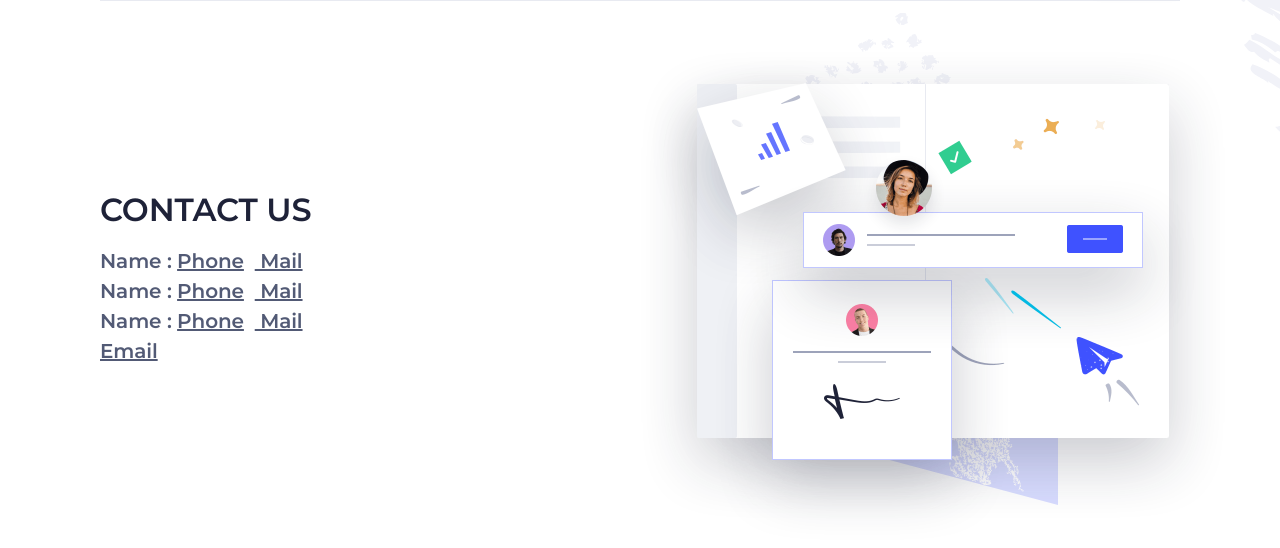
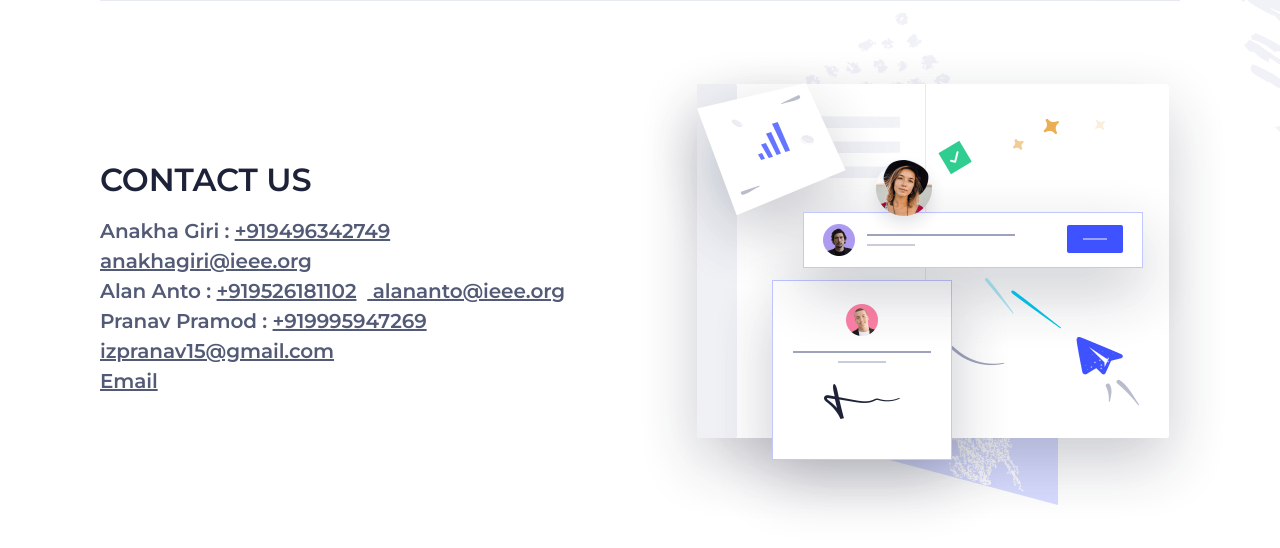
Before and after one commit to nalimhahs/ieeethm, a Django app: page /contact in a window 1280 px wide. Shown: the part 80-628 px from the top of the page. Run offline with Django 3.2, Linux system fonts and the light colour scheme.

Commit message:
contacts added

```diff
--- a/templates/landing/contact.html
+++ b/templates/landing/contact.html
@@ -126,24 +126,24 @@
                   >
                     <h3 class="sa or">CONTACT US</h3>
                     <p class="su">
-                      Name : <a href="tel:">Phone</a>&nbsp;&nbsp;<a
-                        href="mailto:"
+                      Anakha Giri : <a href="tel:+919496342749">+919496342749</a>&nbsp;&nbsp;<a
+                        href="mailto:anakhagiri@ieee.org"
                       >
-                        Mail</a
+                        anakhagiri@ieee.org</a
                       >
                     </p>
                     <p class="su">
-                      Name : <a href="tel:">Phone</a>&nbsp;&nbsp;<a
-                        href="mailto:"
+                      Alan Anto : <a href="tel:+919526181102">+919526181102</a>&nbsp;&nbsp;<a
+                        href="mailto:alananto@ieee.org"
                       >
-                        Mail</a
+                        alananto@ieee.org</a
                       >
                     </p>
                     <p class="su">
-                      Name : <a href="tel:">Phone</a>&nbsp;&nbsp;<a
-                        href="mailto:"
+                      Pranav Pramod : <a href="tel:+919995947269">+919995947269</a>&nbsp;&nbsp;<a
+                        href="mailto:izpranav15@gmail.com"
                       >
-                        Mail</a
+                        izpranav15@gmail.com</a
                       >
                     </p>
                     <p class="su"><a href="mailto:">Email</a></p>
```
